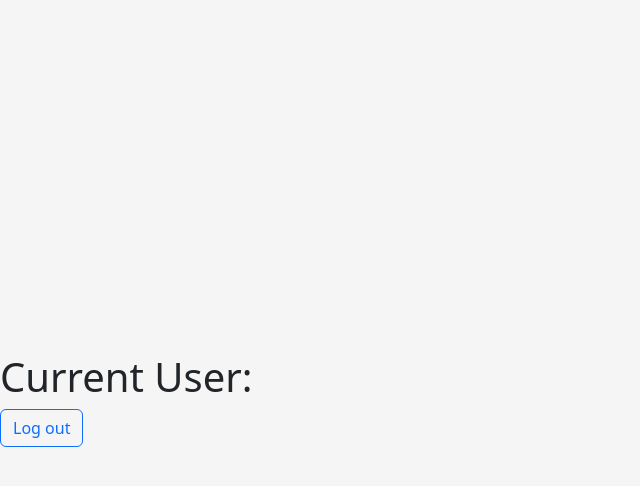
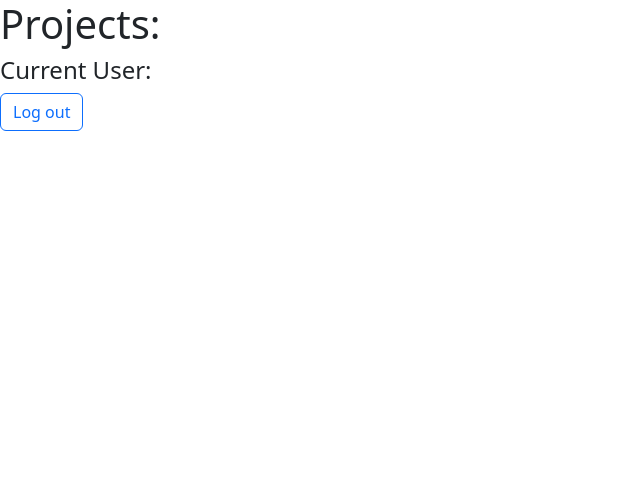
Before and after one commit to Projectory-Project/projectory-frontend, a React (Create React App) app: page /projects in a window 1280 px wide. Shown: the top 486 px of the page, without its empty margins (0-640 px from the left). Built offline with nearby package versions, Linux system fonts and the light colour scheme; no server answers.

Commit message:
Make Sign-in page body css into a class

```diff
--- a/src/LoginPage.tsx
+++ b/src/LoginPage.tsx
@@ -25,7 +25,7 @@ class LoginPage extends React.Component<IProps, IState>{
 
 
 	componentDidMount() {
-		document.body.className = "justify-content-center";
+		document.body.className = "justify-content-center login-body";
 	}
 
 	form_submit() {
--- a/src/ProjectsPage.tsx
+++ b/src/ProjectsPage.tsx
@@ -37,7 +37,8 @@ class ProjectsPage extends React.Component<IProps, IState> {
 	render() {
 		return (
 			<main>
-				<h1>Current User: {this.state.current_user}</h1>
+				<h1>Projects:</h1>
+				<h4>Current User: {this.state.current_user}</h4>
 				<Button variant="outline-primary" onClick={this.logout}>Log out</Button>
 			</main>
 		);
--- a/src/login.css
+++ b/src/login.css
@@ -1,9 +1,5 @@
-html,
-body {
+.login-body {
 	height: 100%;
-}
-
-body {
 	display: flex;
 	align-items: center;
 	padding-top: 40px;
```
